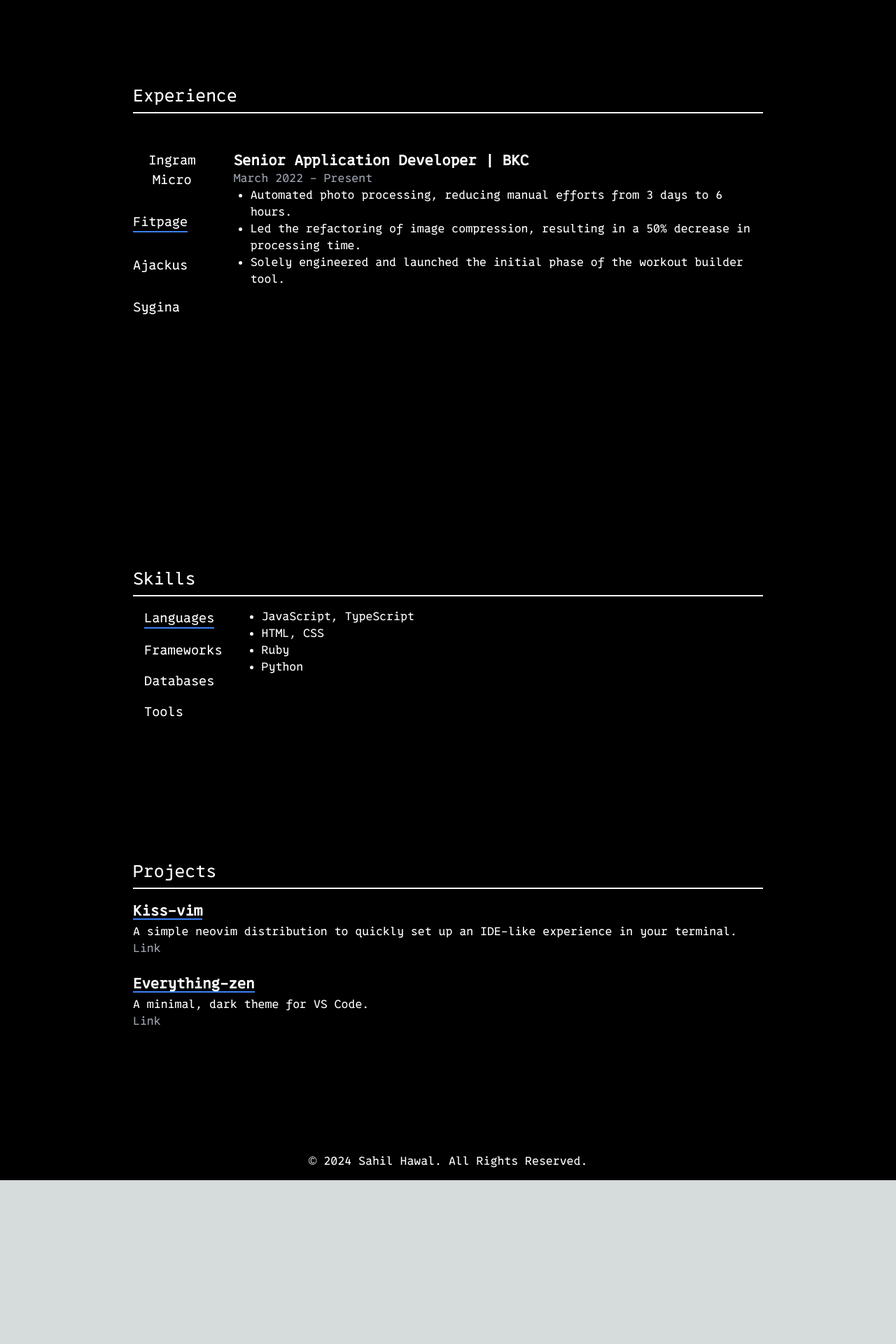
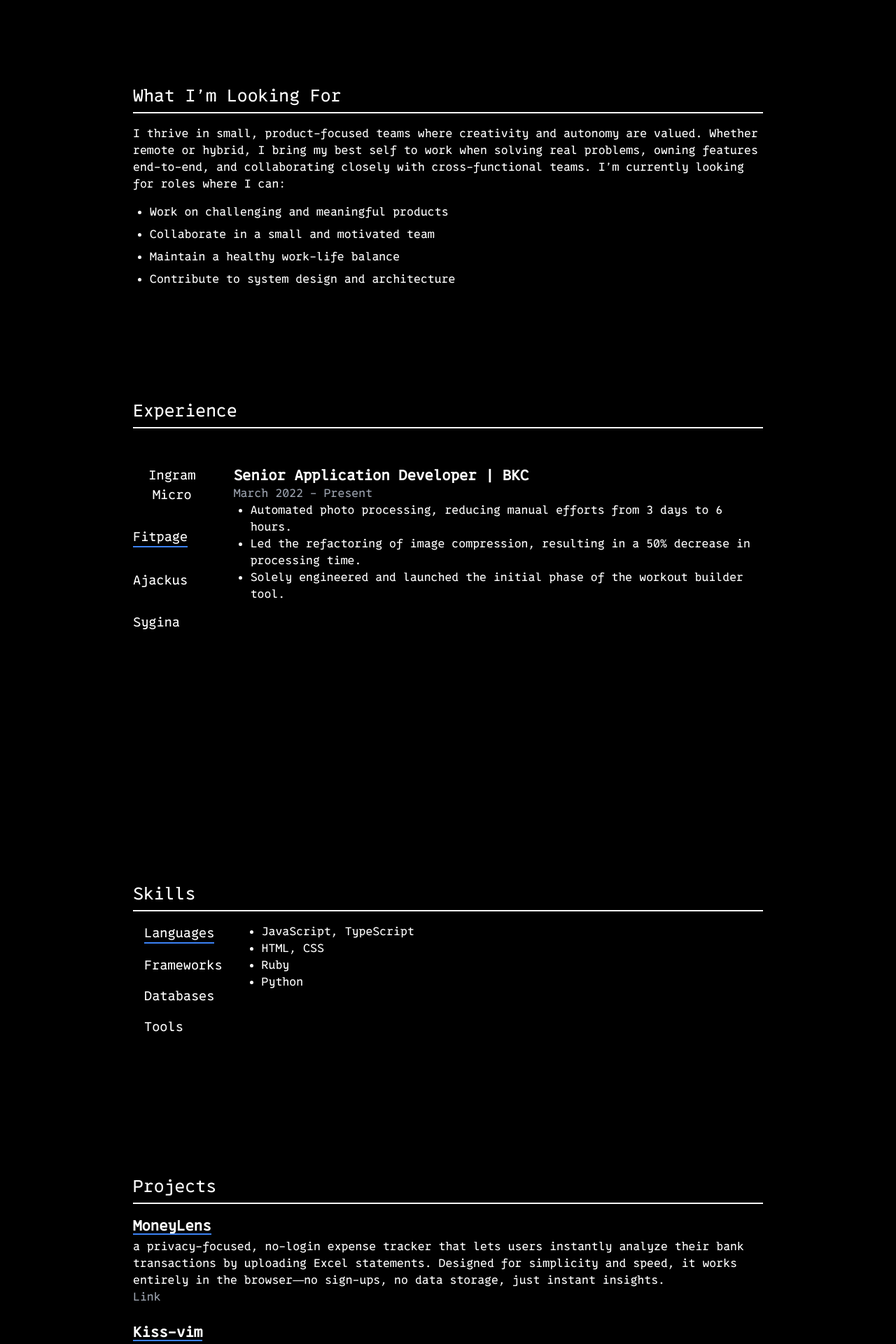
Before and after one commit to Sahilhawal/monochrome_portfolio, a Next.js app: page / in a window 1280 px wide. Shown: the part 840-2760 px from the top of the page at 70% size. Before the commit the page ends 2526 px from the top, so only its background shows below. Built offline with nearby package versions, Linux system fonts and the light colour scheme.

Commit message:
added what I am looking for and new project

```diff
--- a/app/page.tsx
+++ b/app/page.tsx
@@ -126,6 +126,24 @@
       </nav>
       <main className="max-w-[360px] lg:max-w-[900px] 2xl:max-w-[1200px] mx-auto">
         <Intro />
+        <section className="mx-auto my-40 flex flex-col justify-center">
+          <h2 className="text-2xl border-b-2 border-white pb-2 mb-4">
+            What I’m Looking For
+          </h2>
+          <p className="mb-4">
+            I thrive in small, product-focused teams where creativity and
+            autonomy are valued. Whether remote or hybrid, I bring my best self
+            to work when solving real problems, owning features end-to-end, and
+            collaborating closely with cross-functional teams. I’m currently
+            looking for roles where I can:
+          </p>
+          <ul className="list-disc pl-6 space-y-2">
+            <li>Work on challenging and meaningful products</li>
+            <li>Collaborate in a small and motivated team</li>
+            <li>Maintain a healthy work-life balance</li>
+            <li>Contribute to system design and architecture</li>
+          </ul>
+        </section>
         <section
           id="experience"
           className="mx-auto my-40 flex flex-col justify-center"
@@ -178,7 +196,7 @@
                 {experienceData[activeTab].points.map(
                   (point: any, index: any) => (
                     <li key={index}>{point}</li>
-                  ),
+                  )
                 )}
               </ul>
             </div>
@@ -203,7 +221,7 @@
                   >
                     {category.charAt(0).toUpperCase() + category.slice(1)}
                   </button>
-                ),
+                )
               )}
             </div>
 
@@ -252,6 +270,22 @@
           <h2 className="text-2xl border-b-2 border-white pb-2 mb-4">
             Projects
           </h2>
+
+          <div className="mb-6">
+            <h3 className="text-xl font-semibold mb-1">
+              <span className="border-b-2 border-blue-500">MoneyLens</span>
+            </h3>
+            <p>
+              a privacy-focused, no-login expense tracker that lets users
+              instantly analyze their bank transactions by uploading Excel
+              statements. Designed for simplicity and speed, it works entirely
+              in the browser—no sign-ups, no data storage, just instant
+              insights.
+            </p>
+            <p className="text-gray-400">
+              <a href="https://moneylens.vercel.app">Link</a>
+            </p>
+          </div>
 
           <div className="mb-6">
             <h3 className="text-xl font-semibold mb-1">
```
Also changed, not shown: 1 other file (tests, documents, lock files or other folders).
